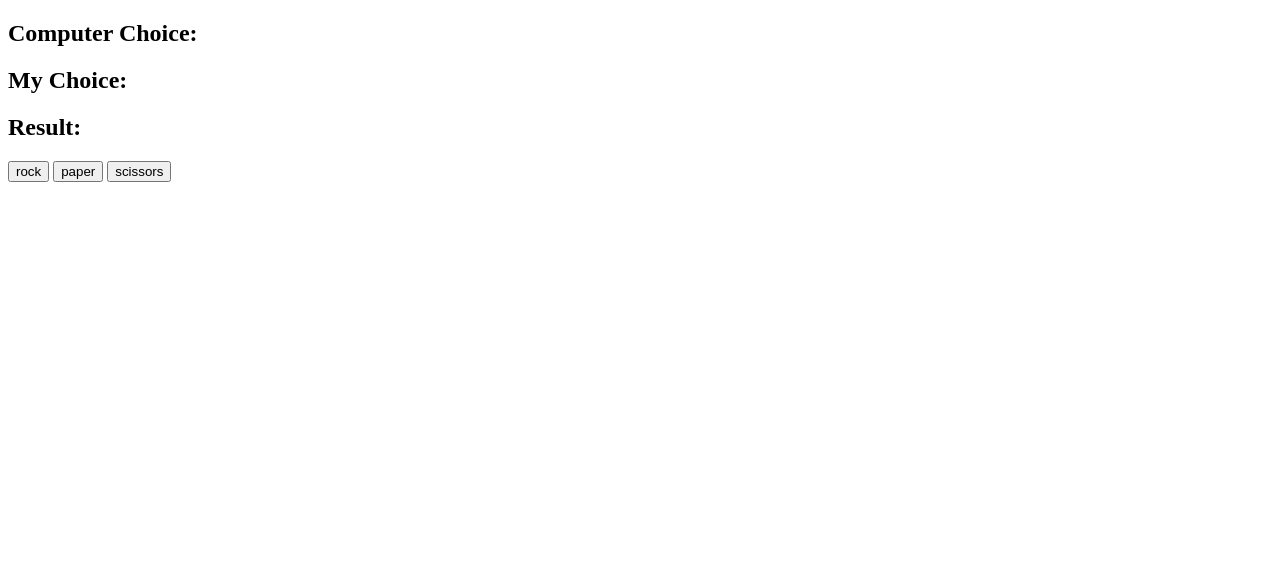
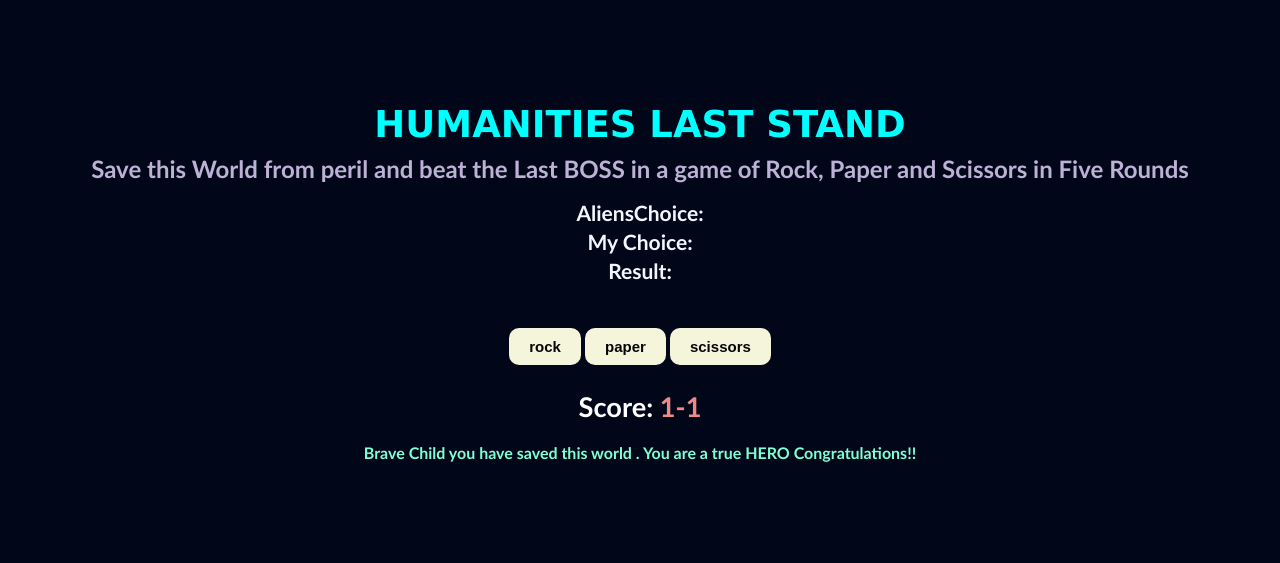
Before and after one commit to Anthony-obiako/Rock-Paper-Scissors, a plain HTML site: page index.html in a window 1280 px wide. Drawn offline with Linux system fonts and the light colour scheme.

Commit message:
styled the game a little, making it look nice

```diff
--- a/index.html
+++ b/index.html
@@ -10,13 +10,39 @@
     <title>Rock Paper Scissors</title>
   </head>
   <body>
-    <h2>Computer Choice: <span id="computer-choice"></span></h2>
-    <h2>My Choice: <span id="my-choice"></span></h2>
-    <h2>Result: <span id="result"></span></h2>
-
-    <button id="rock">rock</button>
-    <button id="paper">paper</button>
-    <button id="scissors">scissors</button>
+    <div class="container">
+      <div class="upper-section">
+        <h1 class="head-text">HUMANITIES LAST STAND</h1>
+        <h2 class="tail-text">
+          Save this World from peril and beat the Last BOSS in a
+          game of Rock, Paper and Scissors in Five Rounds
+        </h2>
+        <div class="results">
+          <h3>
+            AliensChoice: <span id="computer-choice"></span>
+          </h3>
+          <h3>My Choice: <span id="my-choice"></span></h3>
+          <h3>Result: <span id="result"></span></h3>
+        </div>
+      </div>
+      <div class="lower-section">
+        <div class="game-buttons">
+          <button id="rock">rock</button>
+          <button id="paper">paper</button>
+          <button id="scissors">scissors</button>
+        </div>
+        <h3 class="score">
+          Score: <span class="scores">1-1</span>
+        </h3>
+      </div>
+      <div class="remarks">
+        <h4>
+          Brave Child you have saved this world . You are a true
+          HERO Congratulations!!
+          <span id="end-text"></span>
+        </h4>
+      </div>
+    </div>
 
     <script src="main.js" charset="UTF-8"></script>
   </body>
--- a/main.js
+++ b/main.js
@@ -40,13 +40,13 @@ function gameWinner() {
     (userChoice === "paper" && computerPick === "rock") ||
     (userChoice === "scissors" && computerPick === "paper")
   ) {
-    gameResult = " You Win!!!";
+    gameResult = " You Win";
   } else if (
     (userChoice === "rock" && computerPick === "paper") ||
     (userChoice === "paper" && computerPick === "scissors") ||
     (userChoice === "scissors" && computerPick === "rock")
   ) {
-    gameResult = " You lose, Computer Wins";
+    gameResult = " You lose";
   }
 
   result.innerHTML = gameResult;
--- a/style.css
+++ b/style.css
@@ -0,0 +1,114 @@
+* {
+  box-sizing: border-box;
+  margin: 0;
+  padding: 0;
+}
+
+body {
+  font-family: "Trebuchet MS", "Lucida Sans Unicode",
+    "Lucida Grande", "Lucida Sans", Arial, sans-serif;
+  background-color: #010718;
+  color: #beb1d6;
+  display: flex;
+  align-items: center;
+  justify-content: center;
+}
+
+.container {
+  display: flex;
+  flex-direction: column;
+  align-items: center;
+  justify-content: center;
+  min-height: 70vh;
+  overflow: hidden;
+  position: relative;
+}
+
+h1 {
+  font-family: Verdana, Geneva, Tahoma, sans-serif;
+  font-size: 37px;
+  color: aqua;
+  margin-bottom: 8px;
+}
+
+.upper-section {
+  display: flex;
+  flex-direction: column;
+  align-items: center;
+  justify-content: center;
+  margin: 10px;
+}
+
+.lower-section {
+  display: flex;
+  flex-direction: column;
+  align-items: center;
+  justify-content: center;
+}
+
+.game-buttons {
+  padding: 25px;
+}
+
+.results {
+  margin-top: 15px;
+  color: aliceblue;
+  font-size: 18px;
+  display: flex;
+  flex-direction: column;
+  align-items: center;
+  justify-content: space-between;
+  height: 100%;
+  width: 100%;
+}
+
+button {
+  padding: 10px 20px;
+  margin-top: 8px;
+  cursor: pointer;
+  font-size: 15px;
+  font-family: Arial, Helvetica, sans-serif;
+  font-weight: bolder;
+  border-radius: 10px;
+  border: none;
+  background-color: beige;
+  transition: 0.8s;
+  color: rgb(6, 6, 6);
+  overflow: hidden;
+  position: relative;
+}
+
+button:hover {
+  background-color: rgb(60, 56, 67);
+  color: rgb(10, 245, 10);
+}
+
+.score {
+  margin-bottom: 15px;
+  font-size: 1.7rem;
+  font-weight: bolder;
+  color: #fff;
+}
+
+.scores {
+  color: rgb(239, 137, 137);
+}
+
+.remarks {
+  font-family: "Gill Sans", "Gill Sans MT", Calibri,
+    "Trebuchet MS", sans-serif;
+  font-size: 1rem;
+  color: aquamarine;
+  margin: 5px;
+}
+
+#computer-choice,
+#my-choice,
+#result {
+  color: #d9d199;
+  text-transform: capitalize;
+  font-family: system-ui, -apple-system, BlinkMacSystemFont,
+    "Segoe UI", Roboto, Oxygen, Ubuntu, Cantarell, "Open Sans",
+    "Helvetica Neue", sans-serif;
+  font-style: italic;
+}
```
